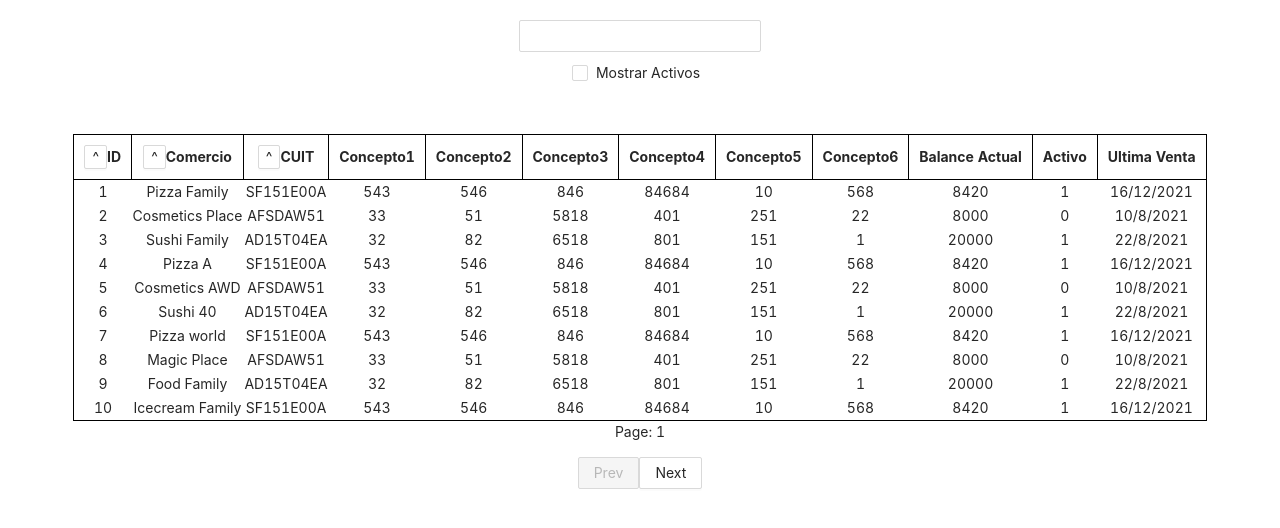
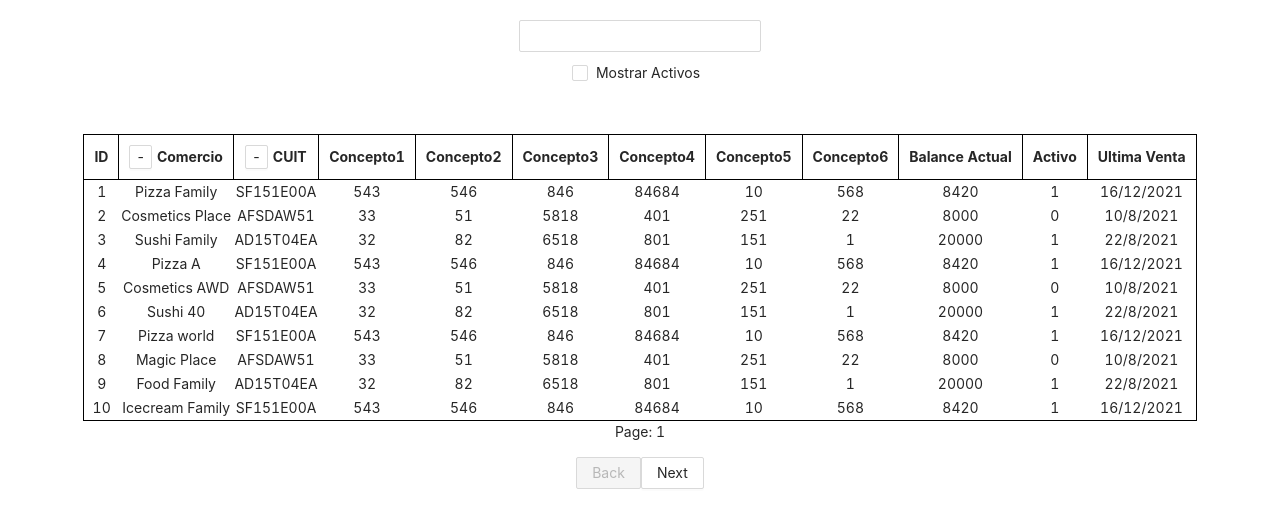
Before and after one commit to Emiliano-Russo/koibanx-test, a React (Create React App) app: page / in a window 1280 px wide. Shown: the top 528 px of the page. Built offline with nearby package versions, Linux system fonts and the light colour scheme.

Commit message:
Improvements

```diff
--- a/src/App.tsx
+++ b/src/App.tsx
@@ -1,46 +1,121 @@
-import React, { useEffect, useState } from "react";
+import React, { useEffect, useRef, useState } from "react";
 import "./App.css";
-import { Table } from "./components/Table/Table";
+import { SortState, Table, Field } from "./components/Table/Table";
 import { Search } from "./components/Search/Search";
 import "antd/dist/antd.css";
-import { Store, fake_api } from "./fake_api";
+import { IStore, fake_api } from "./fake_api";
 import { Button } from "antd";
+
+interface SortedForm {
+  field: Field;
+  direction: SortState;
+}
+
+interface ActiveFilters {
+  activesOnly: boolean;
+  sorted: SortedForm;
+  text: string;
+}
+
+function clone<T>(obj: T): T {
+  return JSON.parse(JSON.stringify(obj));
+}
 
 function App() {
   const [actualPage, setActualPage] = useState(1);
   const [totalPages, setTotalPages] = useState(0);
-  const [stores, setStores] = useState<Store[]>([]);
+  const [stores, setStores] = useState<IStore[]>([]);
+  const [filterSheet, setFilterSheet] = useState<ActiveFilters>({
+    activesOnly: false,
+    sorted: { direction: SortState.Nothing, field: Field.CUIT },
+    text: "",
+  });
 
   useEffect(() => {
+    console.log("------ APP USE EFFECT -----");
     const response = fake_api.getStores(actualPage);
-    setStores(response.data);
+    setStores(applyFilters(response.data));
     setTotalPages(Math.ceil(response.pages));
-  }, [actualPage]);
+  }, [filterSheet, actualPage]);
+
+  const applyFilters = (storeList: IStore[]) => {
+    let filteredStore = applyActiveFilter(storeList);
+    filteredStore = applySort(filteredStore);
+    return filteredStore;
+  };
+
+  const applyActiveFilter = (storeList: IStore[]) => {
+    if (filterSheet.activesOnly) {
+      return storeList.filter((value) => value.Activo);
+    } else {
+      return storeList;
+    }
+  };
+
+  const applySort = (storeList: IStore[]) => {
+    console.log(" *** applySort *** ");
+    if (filterSheet.sorted.direction === SortState.Nothing) return storeList;
+    const sortedArray = clone(stores).sort((a: IStore, b: IStore) => {
+      return a[filterSheet.sorted.field] > b[filterSheet.sorted.field]
+        ? 1
+        : a[filterSheet.sorted.field] == b[filterSheet.sorted.field]
+        ? 0
+        : -1;
+    });
+    return filterSheet.sorted.direction === SortState.Acending ? sortedArray : sortedArray.reverse();
+  };
 
   const changeTextHandler = (text: string) => {
     const url = process.env.REACT_APP_URL;
     //Return documents that matches at least one of the elements in an array field.
     const query = `${url}?q={'store':{'$elemMatch':{'ID':'${text}', 'CUIT':'${text}', 'Comercio':'${text}'}}}`;
     console.log(query);
+    /*setFilterSheet((prev) => {
+      const prevCloned: ActiveFilters = clone(prev);
+      prevCloned.text = query;
+      return prevCloned;
+    });*/
   };
 
   const changeCheckHandler = (value: boolean) => {
-    value
-      ? setStores((prev) => {
-          return prev.filter((value) => value.Activo);
-        })
-      : setStores(fake_api.getStores(actualPage).data);
+    setFilterSheet((prev) => {
+      const prevCloned = clone(prev);
+      prevCloned.activesOnly = value;
+      return prevCloned;
+    });
+  };
+
+  const sortHandler = (field: Field, state: SortState) => {
+    setFilterSheet((prev) => {
+      const prevCloned = clone(prev);
+      prevCloned.sorted = { field: field, direction: state };
+      return prevCloned;
+    });
+  };
+
+  const movePage = (forward: boolean) => {
+    forward ? setActualPage((prev) => prev + 1) : setActualPage((prev) => prev - 1);
   };
 
   return (
     <div className="App">
       <Search onChange={changeTextHandler} onChangeCheckBox={changeCheckHandler} />
-      <Table data={stores} page={actualPage} />
+      <Table data={stores} page={actualPage} sort={sortHandler} />
       <div style={{ display: "flex", flexDirection: "row" }}>
-        <Button disabled={actualPage === 1} onClick={() => setActualPage((prev) => prev - 1)}>
-          Prev
+        <Button
+          disabled={actualPage === 1}
+          onClick={() => {
+            movePage(false);
+          }}
+        >
+          Back
         </Button>
-        <Button disabled={actualPage === totalPages} onClick={() => setActualPage((prev) => prev + 1)}>
+        <Button
+          disabled={actualPage === totalPages}
+          onClick={() => {
+            movePage(true);
+          }}
+        >
           Next
         </Button>
       </div>
--- a/src/components/Table/Table.tsx
+++ b/src/components/Table/Table.tsx
@@ -1,37 +1,74 @@
 import { Button } from "antd";
-import { Store } from "../../fake_api";
+import { useEffect, useState } from "react";
+import { IStore, IStoreToString } from "../../fake_api";
 
 interface TableProps {
-  data: Store[];
+  data: IStore[];
   page: number;
+  sort: (field: Field, sortState: SortState) => void;
+}
+
+export enum SortState {
+  Acending = "^",
+  Descending = "∨",
+  Nothing = "-",
+}
+
+export enum Field {
+  Comercio = "Comercio",
+  CUIT = "CUIT",
 }
 
 export function Table(props: TableProps) {
-  const tableHeader = [
-    "ID",
-    "Comercio",
-    "CUIT",
-    "Concepto1",
-    "Concepto2",
-    "Concepto3",
-    "Concepto4",
-    "Concepto5",
-    "Concepto6",
-    "Balance Actual",
-    "Activo",
-    "Ultima Venta",
-  ];
+  const [symbolComercio, setSymbolComercio] = useState(SortState.Nothing);
+  const [symbolCUIT, setSymbolCUIT] = useState(SortState.Nothing);
+
+  function getNextSortState(field: Field): SortState {
+    return field === Field.CUIT ? nextSortState(symbolCUIT) : nextSortState(symbolComercio);
+  }
+
+  function nextSortState(state: SortState) {
+    switch (state) {
+      case SortState.Acending:
+        return SortState.Descending;
+        break;
+      case SortState.Descending:
+        return SortState.Nothing;
+        break;
+      case SortState.Nothing:
+        return SortState.Acending;
+        break;
+    }
+  }
 
   return (
     <div style={{ marginTop: "50px" }}>
       <table style={{ border: "1px solid black" }}>
         <thead>
           <tr>
-            {tableHeader.map((value) => {
-              if (value === "ID" || value === "Comercio" || value === "CUIT")
+            {IStoreToString.map((value) => {
+              if (value === "Comercio" || value === "CUIT")
                 return (
                   <th style={{ border: "1px solid black", padding: "10px" }}>
-                    <Button size="small">^</Button>
+                    <Button
+                      size="small"
+                      onClick={() => {
+                        if (value === "Comercio") {
+                          const next = getNextSortState(Field.Comercio);
+                          setSymbolComercio(next);
+                          setSymbolCUIT(SortState.Nothing);
+                          props.sort(Field.Comercio, next);
+                        } else if (value === "CUIT") {
+                          const next = getNextSortState(Field.CUIT);
+                          setSymbolCUIT(next);
+                          setSymbolComercio(SortState.Nothing);
+                          props.sort(Field.CUIT, next);
+                        }
+                      }}
+                      style={{ marginRight: "5px" }}
+                    >
+                      {value === "CUIT" ? symbolCUIT : symbolComercio}
+                    </Button>
                     {value}
                   </th>
                 );
--- a/src/data.ts
+++ b/src/data.ts
@@ -1,6 +1,6 @@
-import { Store } from "./fake_api";
+import { IStore } from "./fake_api";
 
-export const stores_db: Store[] = [
+export const stores_db: IStore[] = [
   {
     ID: "1",
     Comercio: "Pizza Family",
--- a/src/fake_api.ts
+++ b/src/fake_api.ts
@@ -1,6 +1,6 @@
 import { stores_db } from "./data";
 
-export interface Store {
+export interface IStore {
   ID: string;
   Comercio: string;
   CUIT: string;
@@ -15,8 +15,23 @@ export interface Store {
   UltimaVenta: Date;
 }
 
+export const IStoreToString = [
+  "ID",
+  "Comercio",
+  "CUIT",
+  "Concepto1",
+  "Concepto2",
+  "Concepto3",
+  "Concepto4",
+  "Concepto5",
+  "Concepto6",
+  "Balance Actual",
+  "Activo",
+  "Ultima Venta",
+];
+
 export interface Response {
-  data: Store[];
+  data: IStore[];
   page: number; // page to show
   pages: number; // total pages
   rowsPerPage: number; //how many stores per page
@@ -24,10 +39,10 @@ export interface Response {
 }
 
 class Fake_api {
-  storeData: Store[];
+  storeData: IStore[];
   rowsPerPage: number;
 
-  constructor(storeData: Store[], rowsPerPage: number) {
+  constructor(storeData: IStore[], rowsPerPage: number) {
     this.storeData = storeData;
     this.rowsPerPage = rowsPerPage;
   }
```
